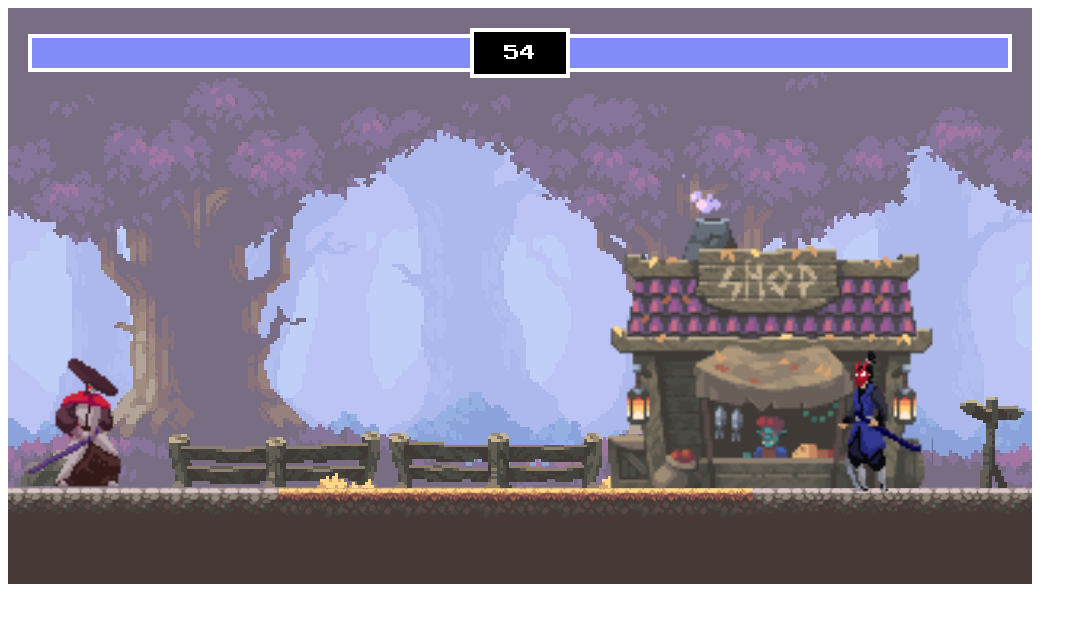
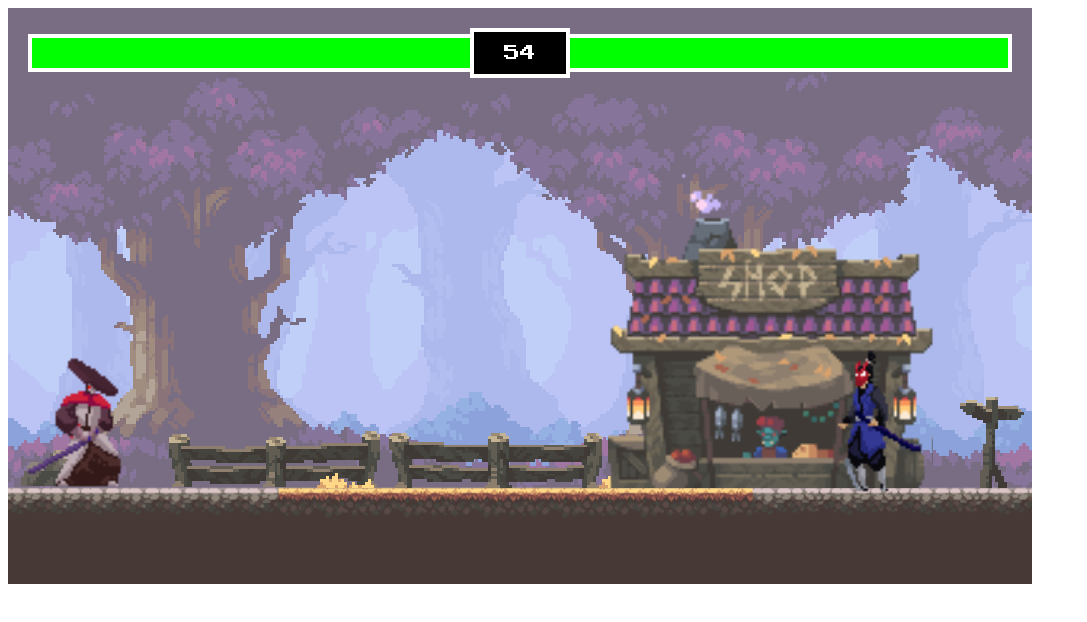
Before and after one commit to samuel-bot/Game2D, a plain HTML site: page index.html in a window 1280 px wide. Shown: the whole page, without its empty margins (0-1087 px from the left). Drawn offline with nearby package versions, Linux system fonts and the light colour scheme.

Commit message:
Update color bar HP index.html

```diff
--- a/index.html
+++ b/index.html
@@ -42,7 +42,7 @@
             id="playerHealth"
             style="
               position: absolute;
-              background: #818cf8;
+              background: #00FF00;
               top: 0;
               right: 0;
               bottom: 0;
@@ -83,7 +83,7 @@
             id="enemyHealth"
             style="
               position: absolute;
-              background: #818cf8;
+              background: #00FF00;
               top: 0;
               right: 0;
               bottom: 0;
```
